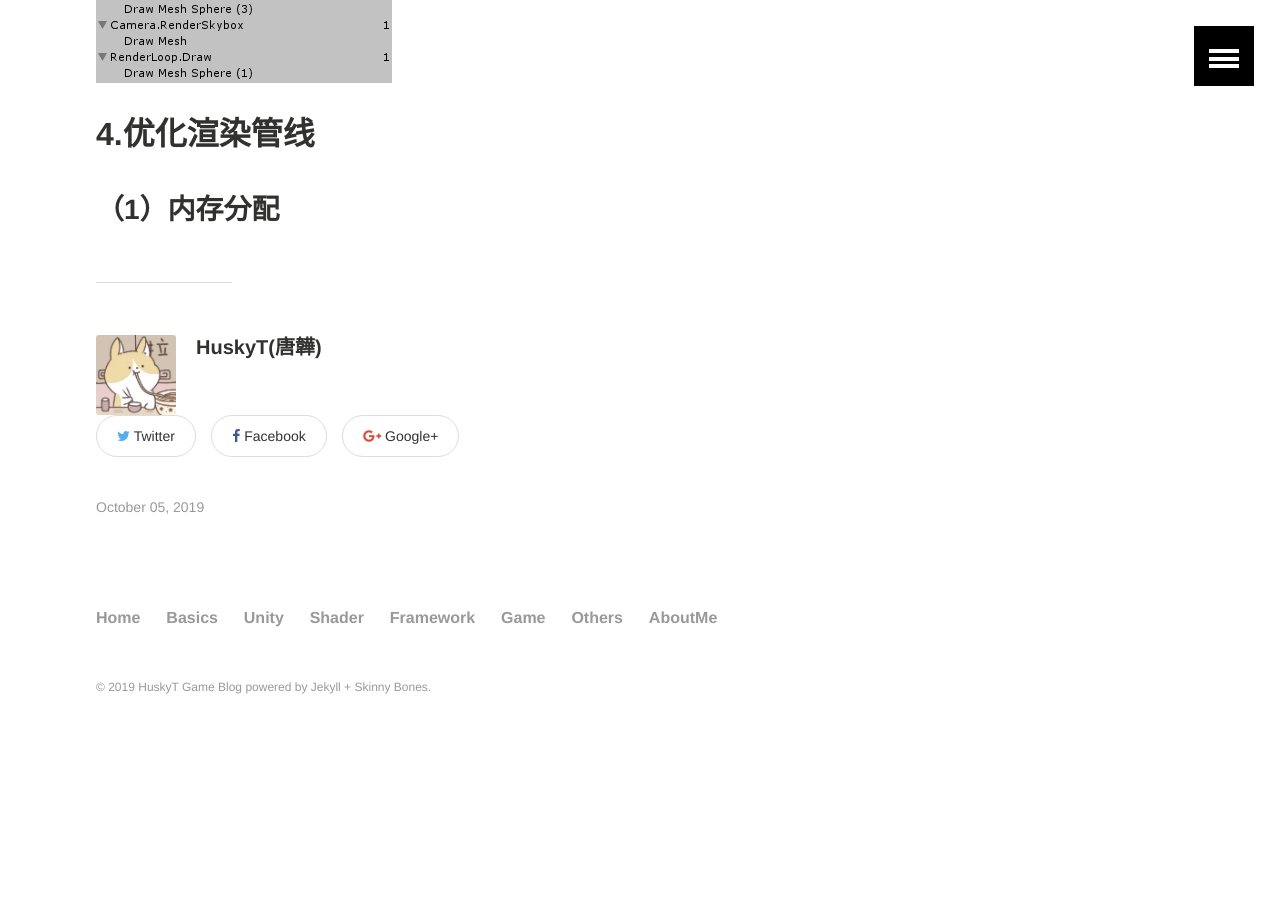
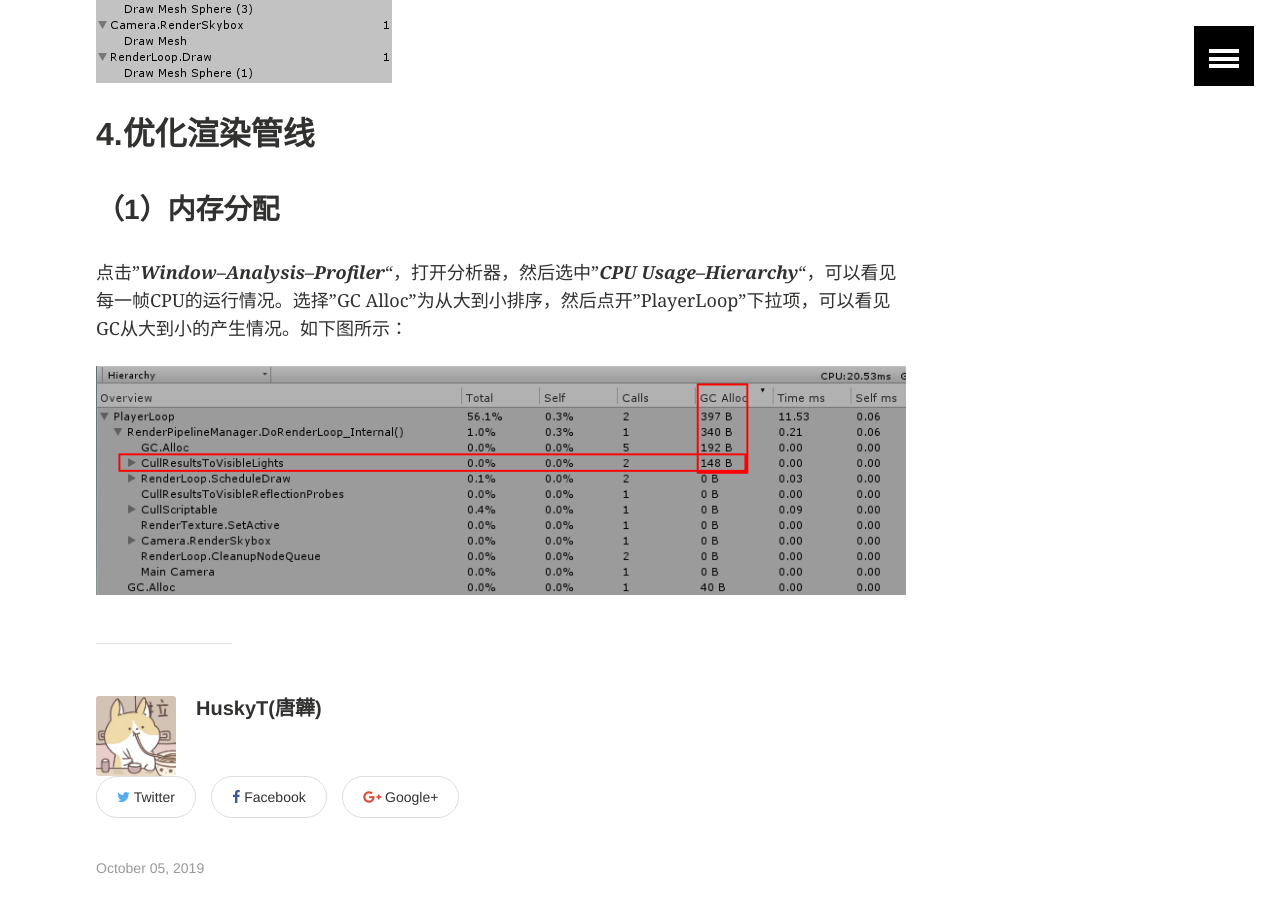
Before and after one commit to HuskyTGame/HuskyTGame.github.io, a Jekyll site: the page built from _posts/shader/2019-10-05-SRP--定制管线.md, in a window 1280 px wide and 900 px high, scrolled down 15347 px. Built offline with Jekyll 4.4.1, drawn with Linux system fonts in a browser that asks for light colours; before the commit the page ends 16119 px from its top, so only the background shows below that.

Commit message:
Update 2019-10-05-SRP--定制管线.md

```diff
--- a/_posts/shader/2019-10-05-SRP--定制管线.md
+++ b/_posts/shader/2019-10-05-SRP--定制管线.md
@@ -501,3 +501,7 @@ namespace StudySRP
 ## 4.优化渲染管线
 
 ### （1）内存分配
+
+点击"***Window--Analysis--Profiler***"，打开分析器，然后选中"***CPU Usage--Hierarchy***"，可以看见每一帧CPU的运行情况。选择"GC Alloc"为从大到小排序，然后点开"PlayerLoop"下拉项，可以看见GC从大到小的产生情况。如下图所示：
+
+![picture11](https://huskytgame.github.io/images/in-post/shader/2019-10-05-SRP--定制管线/ScreenShot011.png)
```
